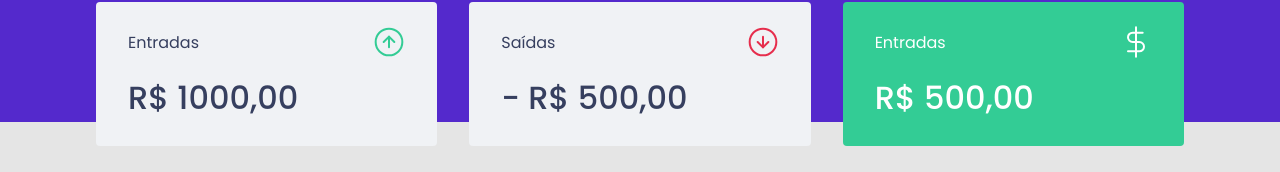
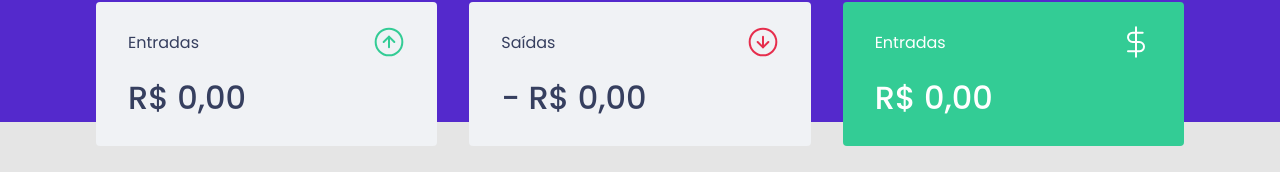
Before and after one commit to Alysson1013/dt-money, a React (Create React App) app: page / in a window 1280 px wide. Shown: the part 118-290 px from the top of the page. Built offline with nearby package versions, Linux system fonts and the light colour scheme; no server answers; what miragejs would draw is missing.

Commit message:
chore: summary generating values

```diff
--- a/src/Components/Summary/index.tsx
+++ b/src/Components/Summary/index.tsx
@@ -6,8 +6,24 @@
 
 import { Container } from "./styles";
 
-export function Summary(){
+export function Summary() {
   const { transactions } = useContext(TransactionsContext)
+
+  const summary = transactions.reduce((acc, transaction) => {
+    if (transaction.type === 'deposit') {
+      acc.deposits += transaction.amount
+      acc.total += transaction.amount
+    } else {
+      acc.withdraws += transaction.amount
+      acc.total -= transaction.amount
+    }
+
+    return acc;
+  }, {
+    deposits: 0,
+    withdraws: 0,
+    total: 0
+  })
 
   return (
     <Container>
@@ -17,7 +33,12 @@
           <img src={inComeImg} alt="Entradas" />
         </header>
         <strong>
-          R$ 1000,00
+          {
+            new Intl.NumberFormat('pt-BR', {
+              style: 'currency',
+              currency: 'BRL'
+            }).format(summary.deposits)
+          }
         </strong>
       </div>
       <div>
@@ -26,7 +47,12 @@
           <img src={outComeImg} alt="Saídas" />
         </header>
         <strong>
-          - R$ 500,00
+          -  {
+            new Intl.NumberFormat('pt-BR', {
+              style: 'currency',
+              currency: 'BRL'
+            }).format(summary.withdraws)
+          }
         </strong>
       </div>
       <div className='highlight-background'>
@@ -35,7 +61,12 @@
           <img src={totalImg} alt="Total" />
         </header>
         <strong>
-          R$ 500,00
+          {
+            new Intl.NumberFormat('pt-BR', {
+              style: 'currency',
+              currency: 'BRL'
+            }).format(summary.total)
+          }
         </strong>
       </div>
     </Container>
```
